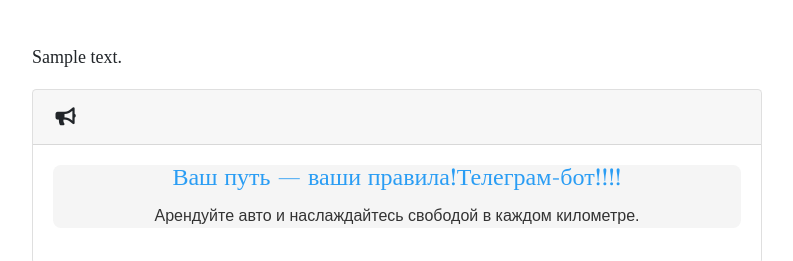
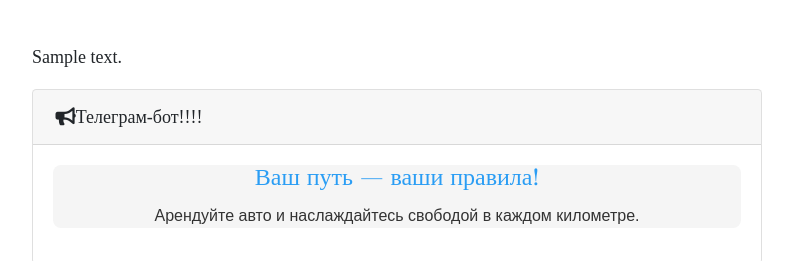
Before and after one commit to vanguar/freetour, a Django app: a page that uses blog/templates/blog/subscription_link_3.html in a window 1280 px wide. Shown: the part 1857-2118 px from the top of the page, without its empty margins (53-846 px from the left). Run offline with Django 3.2, Linux system fonts and the light colour scheme; tables that the repository leaves empty hold one stand-in row (values such as "Sample post"); grey boxes marked "Sample" are stand-in pictures; some libraries are stand-ins or nearby versions.

Commit message:
Добавили телеграмм_1

```diff
--- a/blog/templates/blog/subscription_link_3.html
+++ b/blog/templates/blog/subscription_link_3.html
@@ -1,14 +1,14 @@
 <div class="card">
     <!-- Шапка -->
     <div class="card-header" style="text-align: left;">
-        <i class="fa fa-bullhorn" aria-hidden="true"></i>
+        <i class="fa fa-bullhorn" aria-hidden="true"></i>Телеграм-бот!!!!
     </div>
 
 
     <!-- Текстовый контент -->
     <div class="card-body" style="padding: 20px;">
         <div style="text-align: center; background-color: #f5f5f5; border-radius: 8px; font-family: Arial, sans-serif;">
-            <h2 style="color: #2a9df4; font-size: 24px; margin-bottom: 10px;">Ваш путь — ваши правила!Телеграм-бот!!!!</h2>
+            <h2 style="color: #2a9df4; font-size: 24px; margin-bottom: 10px;">Ваш путь — ваши правила!</h2>
             <p style="color: #333; font-size: 16px; margin-bottom: 15px;">Арендуйте авто и наслаждайтесь свободой в каждом километре.</p>
         </div>
 
```
